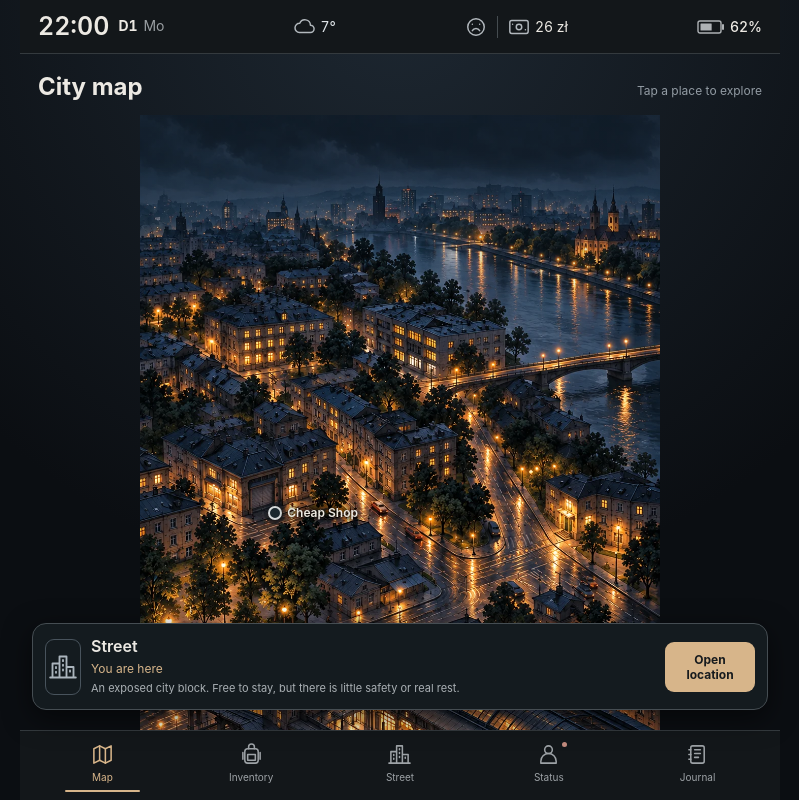
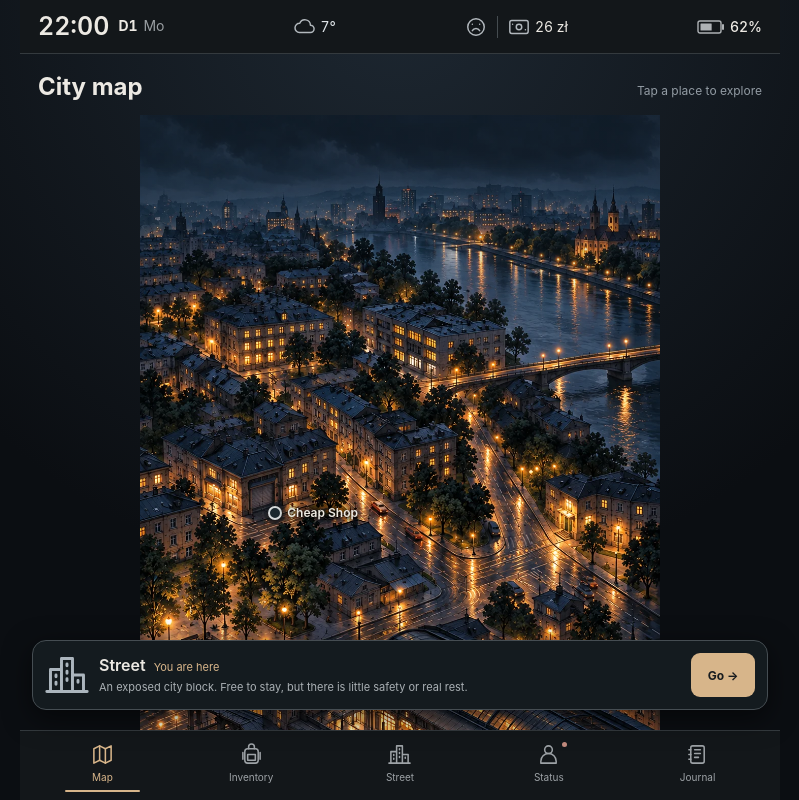
Before and after one commit to AlexanderKruk/street-life-game, a React (Vite) app: page / in a window 1280 px wide. Both pictures are taken after a click on the button "Map". Shown: the top 800 px of the page, without its empty margins (240-1039 px from the left). Built offline with nearby package versions, Linux system fonts and the light colour scheme.

Commit message:
Apply compact frameless destination cards to every map point (v123)

```diff
--- a/src/App.tsx
+++ b/src/App.tsx
@@ -9,7 +9,7 @@ import ClosedContent from './ClosedContent'
 import ResultCard, { type ResultCardData } from './ResultCard'
 import { questionPresentation } from './resultPresentation'
 
-const BUILD_VERSION = 'v2026.10.11-122'
+const BUILD_VERSION = 'v2026.10.11-123'
 
 const PHONE_ACTIVITY_KEY = 'street-life-phone-activity-v1'
 const PHONE_SEARCH_ESTIMATE = 15
--- a/src/CityMap.tsx
+++ b/src/CityMap.tsx
@@ -38,8 +38,8 @@ export default function CityMap({ places, currentId, minutes, reservedBed, route
     </div>
     <div className="district-card" aria-live="polite">
       <div className="district-place-icon"><Icon name={locationIcon(selected.id)} /></div>
-      <div className="district-place-copy"><h3>{selected.name}</h3><p>{status(selected)}</p><small>{selected.id === 'shelter' ? reservedBed ? 'Use your reserved bed during admission hours.' : 'A place is not guaranteed.' : selected.description}</small></div>
-      <button className="district-route-button" onClick={() => onRoute(selected.id)}>{selected.id === currentId ? 'Open location' : selected.id === 'street' ? 'Step outside' : 'Go →'}</button>
+      <div className="district-place-copy"><div className="district-place-heading"><h3>{selected.name}</h3><p>{status(selected)}</p></div><small>{selected.id === 'shelter' ? reservedBed ? 'Use your reserved bed during admission hours.' : 'A place is not guaranteed.' : selected.description}</small></div>
+      <button className="district-route-button" onClick={() => onRoute(selected.id)}>Go →</button>
     </div>
   </section>
 }
--- a/src/styles.css
+++ b/src/styles.css
@@ -849,3 +849,13 @@ footer .header-version { margin-left:auto; align-self:center; }
 .district-route-button { grid-column:3; grid-row:1; justify-self:end; min-height:44px; padding:10px 12px; max-width:90px; }
 .district-place-icon { width:36px; }
 @media(max-width:360px) { .district-card { gap:8px; padding:10px; } .district-route-button { padding:10px; } }
+
+/* v123: shared compact destination presentation for every map point. */
+.district-card { grid-template-columns:44px minmax(0,1fr) auto; }
+.district-place-icon { width:44px; height:44px; border:0; border-radius:0; background:transparent; }
+.district-place-icon svg { width:44px; height:44px; }
+.district-place-heading { display:flex; align-items:baseline; flex-wrap:wrap; gap:4px 8px; margin-bottom:5px; }
+.district-place-heading h3,.district-place-heading p { margin:0; }
+.district-place-heading p { font-size:11px; line-height:1.3; }
+.district-route-button { min-width:64px; white-space:nowrap; }
+@media(max-width:360px) { .district-card { grid-template-columns:40px minmax(0,1fr) auto; } .district-place-icon,.district-place-icon svg { width:40px; height:40px; } }
```
